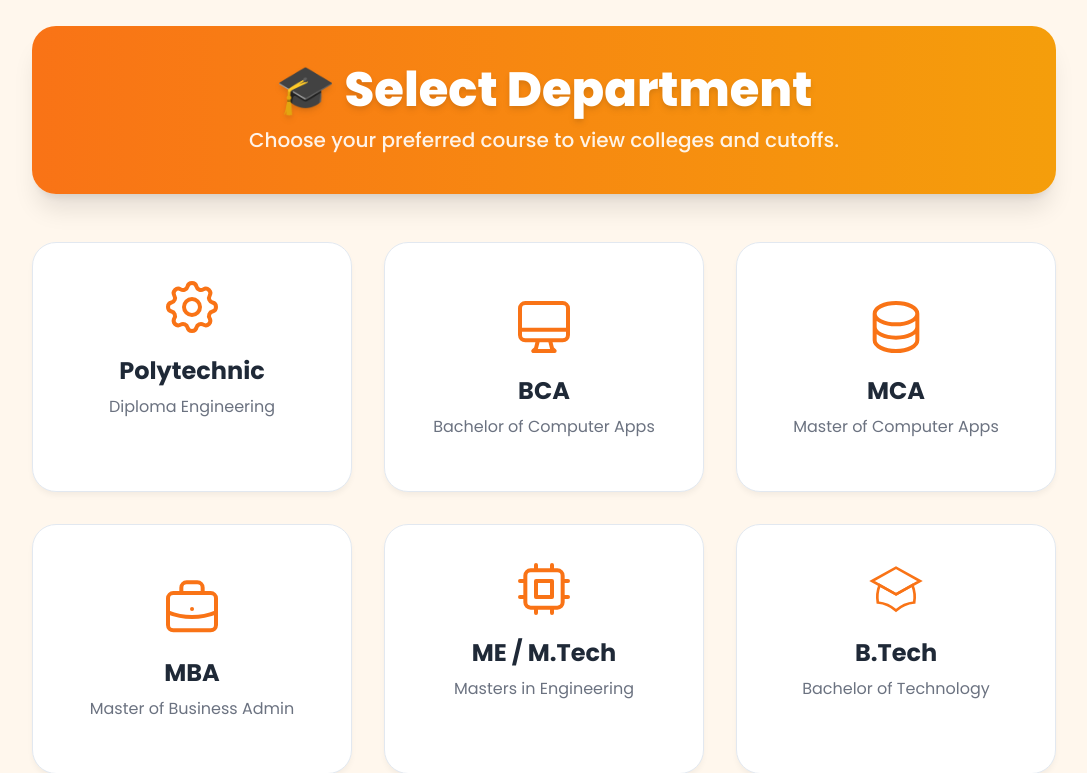
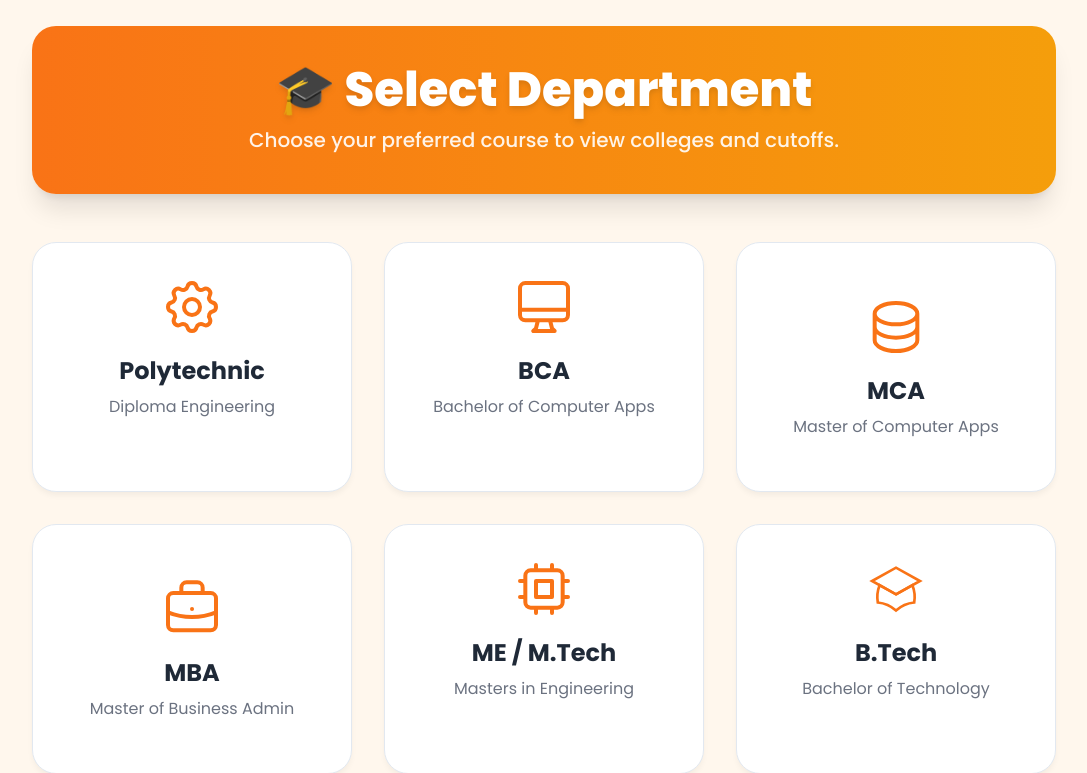
Before and after one commit to Darpannnnn13/vidyartimitra_cutoffs, a Flask app: page / in a window 1280 px wide. Shown: the top 773 px of the page, without its empty margins (96-1183 px from the left). Run offline with Flask 3, Linux system fonts and the light colour scheme; some libraries are stand-ins or nearby versions.

Commit message:
5 courses

```diff
--- a/templates/departments.html
+++ b/templates/departments.html
@@ -60,33 +60,15 @@
                 <p class="text-gray-500 mt-2">Diploma Engineering</p>
             </div>
 
-            <!-- BCA Card with Split Hover Effect -->
-            <div class="glass-card p-0 relative overflow-hidden group h-full min-h-[250px] flex flex-col justify-center items-center cursor-default">
-                <!-- Default View -->
-                <div class="absolute inset-0 flex flex-col items-center justify-center p-8 transition-all duration-300 group-hover:opacity-0 group-hover:scale-90">
-                    <div class="mb-4 text-orange-500">
-                        <svg class="w-16 h-16" fill="none" stroke="currentColor" viewBox="0 0 24 24" xmlns="http://www.w3.org/2000/svg">
-                            <path stroke-linecap="round" stroke-linejoin="round" stroke-width="1.5" d="M9.75 17L9 20l-1 1h8l-1-1-.75-3M3 13h18M5 17h14a2 2 0 002-2V5a2 2 0 00-2-2H5a2 2 0 00-2 2v10a2 2 0 002 2z"></path>
-                        </svg>
-                    </div>
-                    <h2 class="text-2xl font-bold text-gray-800">BCA</h2>
-                    <p class="text-gray-500 mt-2">Bachelor of Computer Apps</p>
+            <!-- BCA Card -->
+            <div onclick="openRoundModal('BCA')" class="glass-card p-8 text-center group cursor-pointer">
+                <div class="mb-4 flex justify-center group-hover:scale-110 transition transform">
+                    <svg class="w-16 h-16 text-orange-500" fill="none" stroke="currentColor" viewBox="0 0 24 24" xmlns="http://www.w3.org/2000/svg">
+                        <path stroke-linecap="round" stroke-linejoin="round" stroke-width="1.5" d="M9.75 17L9 20l-1 1h8l-1-1-.75-3M3 13h18M5 17h14a2 2 0 002-2V5a2 2 0 00-2-2H5a2 2 0 00-2 2v10a2 2 0 002 2z"></path>
+                    </svg>
                 </div>
-                <!-- Hover View (Split Buttons) -->
-                <div class="absolute inset-0 flex opacity-0 group-hover:opacity-100 transition-opacity duration-300 z-10">
-                    <div onclick="openRoundModal('BCA', 'MH')" class="w-1/2 h-full bg-gradient-to-br from-orange-400 to-orange-500 flex flex-col items-center justify-center text-white cursor-pointer hover:from-orange-500 hover:to-orange-600 transition">
-                        <svg class="w-10 h-10 mb-2" fill="none" stroke="currentColor" viewBox="0 0 24 24" xmlns="http://www.w3.org/2000/svg">
-                            <path stroke-linecap="round" stroke-linejoin="round" stroke-width="2" d="M3 12l2-2m0 0l7-7 7 7M5 10v10a1 1 0 001 1h3m10-11l2 2m-2-2v10a1 1 0 01-1 1h-3m-6 0a1 1 0 001-1v-4a1 1 0 011-1h2a1 1 0 011 1v4a1 1 0 001 1m-6 0h6"></path>
-                        </svg>
-                        <span class="text-2xl font-bold">MH</span>
-                    </div>
-                    <div onclick="openRoundModal('BCA', 'AI')" class="w-1/2 h-full bg-gradient-to-br from-amber-400 to-amber-500 flex flex-col items-center justify-center text-white cursor-pointer hover:from-amber-500 hover:to-amber-600 transition">
-                        <svg class="w-10 h-10 mb-2" fill="none" stroke="currentColor" viewBox="0 0 24 24" xmlns="http://www.w3.org/2000/svg">
-                            <path stroke-linecap="round" stroke-linejoin="round" stroke-width="2" d="M3.055 11H5a2 2 0 012 2v1a2 2 0 002 2 2 2 0 012 2v2.945M8 3.935V5.5A2.5 2.5 0 0010.5 8h.5a2 2 0 012 2 2 2 0 104 0 2 2 0 012-2h1.064M15 20.488V18a2 2 0 012-2h3.064M21 12a9 9 0 11-18 0 9 9 0 0118 0z"></path>
-                        </svg>
-                        <span class="text-2xl font-bold">AI</span>
-                    </div>
-                </div>
+                <h2 class="text-2xl font-bold text-gray-800">BCA</h2>
+                <p class="text-gray-500 mt-2">Bachelor of Computer Apps</p>
             </div>
 
             <!-- MCA Card with Split Hover Effect -->
```
